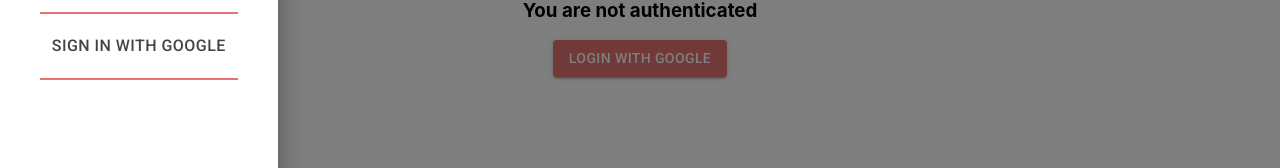
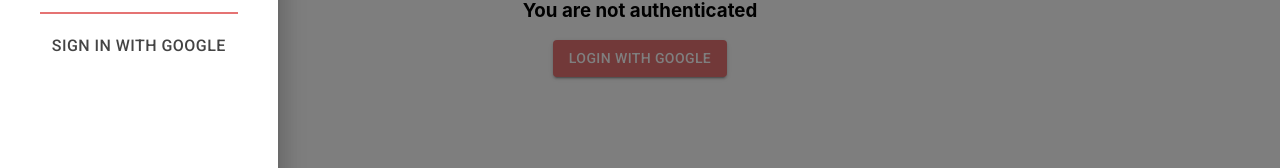
Before and after one commit to SirPeace/pomodoro-tracker, a React (Create React App) app: page /progress in a window 1280 px wide. Both pictures are taken after a click on the button "menu". Shown: the part 166-334 px from the top of the page. Built offline with nearby package versions, Linux system fonts and the light colour scheme.

Commit message:
Remove excess hr in the drawer

```diff
--- a/src/components/ApplicationDrawer/ApplicationDrawer.jsx
+++ b/src/components/ApplicationDrawer/ApplicationDrawer.jsx
@@ -78,8 +78,6 @@
         </Button>
       )}
 
-      <hr className={`${classes.hr}`} />
-
       {user && (
         <div className={classes.userInfo}>
           <img
```
